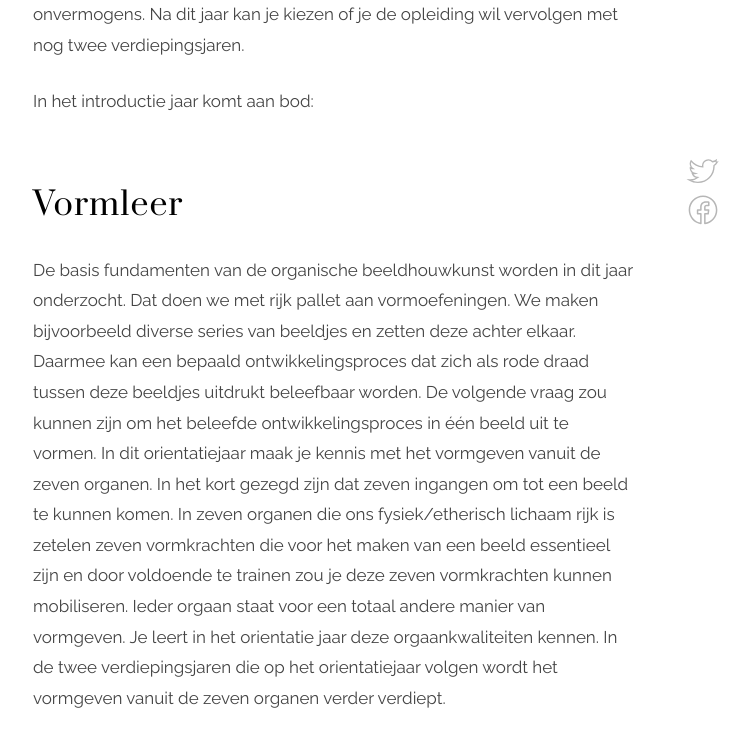
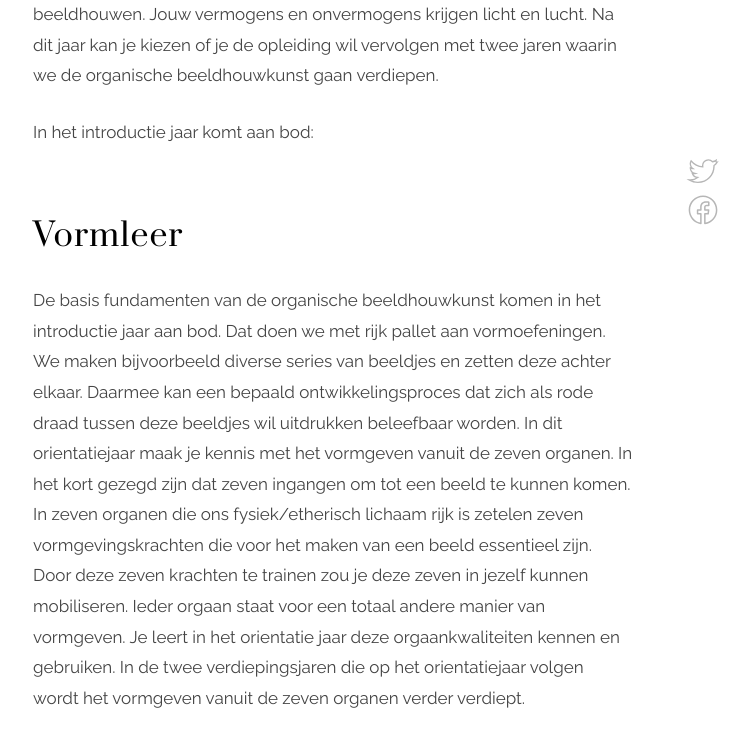
Before and after one commit to feicohajonides2020/feicohajonides2020.github.io, a Jekyll site: the page built from _posts/2019-10-07-Introductie jaar.md, in a window 1280 px wide and 1400 px high, scrolled down 1020 px, cut to the strip 0-757 px from the top of the window. Shown: the top 747 px of the strip, without its empty margins (307-1056 px from the left). Built offline with Jekyll 4.4.1, drawn with Linux system fonts in a browser that asks for light colours; some of the changed text lies outside the part shown.

Commit message:
Update 2019-10-07-Introductie jaar.md

```diff
--- a/_posts/2019-10-07-Introductie jaar.md
+++ b/_posts/2019-10-07-Introductie jaar.md
@@ -8,30 +8,30 @@ header:
 ---
 De opleiding begint met een introductie jaar waarin diverse fundamenten van de organische beeldhouwkunst belicht wordt. In dit jaar komt aan bod >>>
 
-Het introductie jaar is een jaar waar je onderzoekt of je wat met organische beeldhouwkunst hebt. Liggen daar vragen die jouw leven verder helpen?
-Je onderzoekt in dit jaar jouw manier van beeldhouwen. Jouw vermogens en onvermogens. Na dit jaar kan je kiezen of je de opleiding wil vervolgen met nog twee verdiepingsjaren.
+Het introductie jaar is een jaar waar je onderzoekt of je wat met organische beeldhouwkunst hebt. Liggen daar vragen die jouw leven verder helpen en die je zou willen onderzoeken?
+Je verruimt in dit jaar jouw manier van beeldhouwen. Jouw vermogens en onvermogens krijgen licht en lucht. Na dit jaar kan je kiezen of je de opleiding wil vervolgen met twee jaren waarin we de organische beeldhouwkunst gaan verdiepen.
 
 In het introductie jaar komt aan bod:
 
 ## Vormleer
-De basis fundamenten van de organische beeldhouwkunst worden in dit jaar onderzocht. Dat doen we met rijk pallet aan vormoefeningen.
-We maken bijvoorbeeld diverse series van beeldjes en zetten deze achter elkaar. Daarmee kan een bepaald ontwikkelingsproces dat zich als rode draad tussen deze beeldjes uitdrukt beleefbaar worden. De volgende vraag zou kunnen zijn om het beleefde ontwikkelingsproces in één beeld uit te vormen.
-In dit orientatiejaar maak je kennis met het vormgeven vanuit de zeven organen. In het kort gezegd zijn dat zeven ingangen om tot een beeld te kunnen komen. In zeven organen die ons fysiek/etherisch lichaam rijk is zetelen zeven vormkrachten die voor het maken van een beeld essentieel zijn en door voldoende te trainen zou je deze zeven vormkrachten kunnen mobiliseren. Ieder orgaan staat voor een totaal andere manier van vormgeven. Je leert in het orientatie jaar deze orgaankwaliteiten kennen. In de twee verdiepingsjaren die op het orientatiejaar volgen wordt het vormgeven vanuit de zeven organen verder verdiept.
+De basis fundamenten van de organische beeldhouwkunst komen in het introductie jaar aan bod. Dat doen we met rijk pallet aan vormoefeningen.
+We maken bijvoorbeeld diverse series van beeldjes en zetten deze achter elkaar. Daarmee kan een bepaald ontwikkelingsproces dat zich als rode draad tussen deze beeldjes wil uitdrukken beleefbaar worden.
+In dit orientatiejaar maak je kennis met het vormgeven vanuit de zeven organen. In het kort gezegd zijn dat zeven ingangen om tot een beeld te kunnen komen. In zeven organen die ons fysiek/etherisch lichaam rijk is zetelen zeven vormgevingskrachten die voor het maken van een beeld essentieel zijn. Door deze zeven krachten te trainen zou je deze zeven in jezelf kunnen mobiliseren. Ieder orgaan staat voor een totaal andere manier van vormgeven. Je leert in het orientatie jaar deze orgaankwaliteiten kennen en gebruiken. In de twee verdiepingsjaren die op het orientatiejaar volgen wordt het vormgeven vanuit de zeven organen verder verdiept.
 
-{% include image.html img="https://25853585-541091259790646543.preview.editmysite.com/uploads/2/5/8/5/25853585/dinsdag-kopie-2_orig.jpg" alt="Alt for image" caption="een krachtsbeeld vanuit Gal-kwaliteiten gemaakt" %}
+{% include image.html img="https://25853585-541091259790646543.preview.editmysite.com/uploads/2/5/8/5/25853585/dinsdag-kopie-2_orig.jpg" alt="Alt for image" caption="Dit beeld is vanuit Gal-kwaliteiten gemaakt" %}
 
 
 ## Materiaalleer
 In het orientatiejaar komt het werken met steen, gips, cement en brons aan bod.
-Om de mogelijkheden van deze materialen ook buiten de opleiding te kunnen ontdekken is het raadzaam om een eigen werkplek/atelier thuis of elders te hebben. Dan kan je in je eigen tijd deze substanties rustig onderzoeken. En het plezier ervaren om met de kwaliteiten van deze substanties te mogen werken.
+Om de mogelijkheden van deze materialen ook buiten de opleiding te kunnen ontdekken is het raadzaam om een eigen werkplek/atelier thuis of elders te hebben. Dan kan je in je eigen tijd deze substanties rustig onderzoeken.
 
-{% include image.html img="https://25853585-541091259790646543.preview.editmysite.com/uploads/2/5/8/5/25853585/2-door-vleugelen-bewogen_orig.jpg" alt="Alt for image" caption="een bronzen beeld gemaakt en gegoten in een orientatiejaar" %}
+{% include image.html img="https://25853585-541091259790646543.preview.editmysite.com/uploads/2/5/8/5/25853585/2-door-vleugelen-bewogen_orig.jpg" alt="Alt for image" caption="Dit bronzen beeld is gemaakt en gegoten in een orientatiejaar" %}
 
 ## Kunst waarnemen en waarde van de kunst
-We zijn in dit orientatie jaar geregeld in een museum of galerie te vinden. Je leert er dynamisch waarnemen. Daarmee krijg je diverse ingangen om het verhaal achter een uiterlijk beeld te  kunnen ervaren.
+We zijn in dit orientatie jaar geregeld in een museum of galerie te vinden. Je leert er dynamisch waarnemen en schetsen op papier. Dit om ingangen te ontdekken om het onzichtbare verhaal achter een uiterlijk beeld te kunnen ervaren.
 
-In dit orientatie jaar worden ondermeer beelden voor de medestudenten gemaakt. Je leert hiermee je vrij in de beeldhouwkunst uit te drukken. Iemand vertelt bijvoorbeeld over z'n leven en de actuele thema's die nu voor hem spelen. De anderen luisteren zonder oordeel of zoeken neit naar oplossingen of goede raad. Puur door te luisteren en je met de spreker te verbinden kunnen er vormen bij je opkomen die iets zeggen over wat er vertelt wordt. Jij wekt deze vormen in dienst van de ander.
-Het is goud waard voor de verteller om deze beelden uiteindelijk uitgewerkt voor zich te zien. Een kunstzinnige aanmoediging om de confortzone eens grondig op te ruimen.
+In dit orientatie jaar worden ondermeer beelden voor de medestudenten gemaakt. Je leert hiermee je vrij in de beeldhouwkunst uit te drukken. Iemand vertelt bijvoorbeeld over z'n leven en de actuele thema's die nu voor hem spelen. De anderen luisteren zonder oordeel of zoeken niet naar oplossingen of goede raad. Puur door te luisteren en je met de spreker te verbinden kunnen er vormen bij je opkomen die iets zeggen over wat er werkelijk vertelt wil worden. Jij wekt in jouw vermogen deze vormen in dienst van de ander.
+Het is "goud" waard voor de verteller om deze beelden uiteindelijk uitgewerkt voor zich te zien. Een vrijlatende kunstzinnige aanmoediging om de confortzone eens grondig op te ruimen.
 De waarde van de kunst in z'n sociale werkzaamheid!
 
 
```
